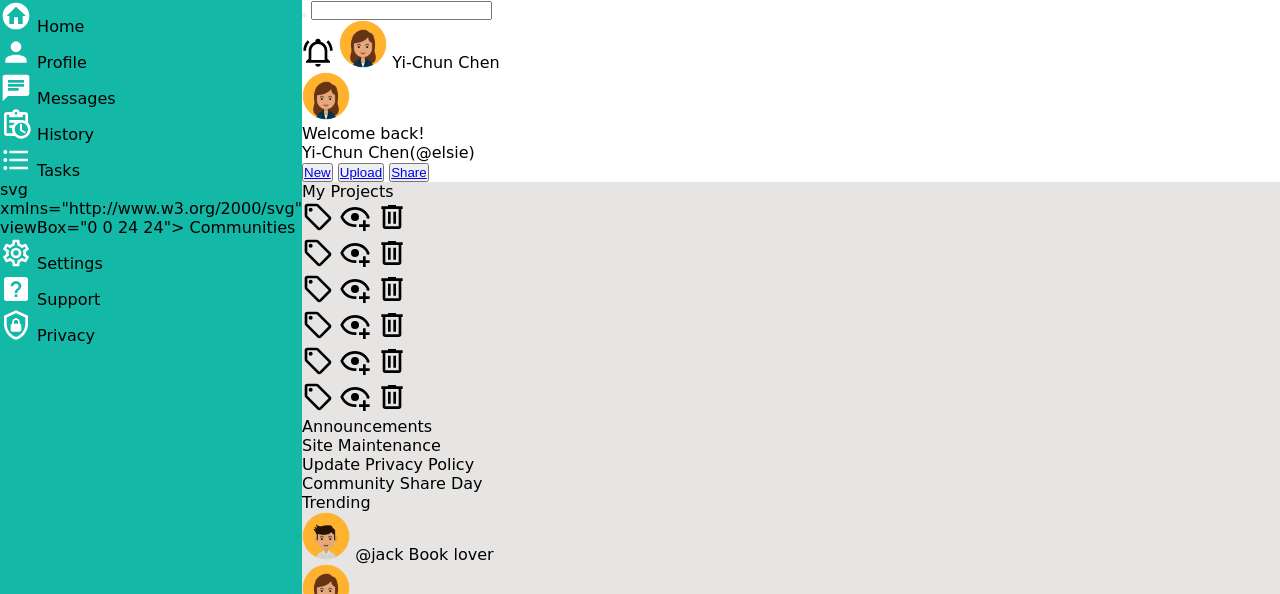
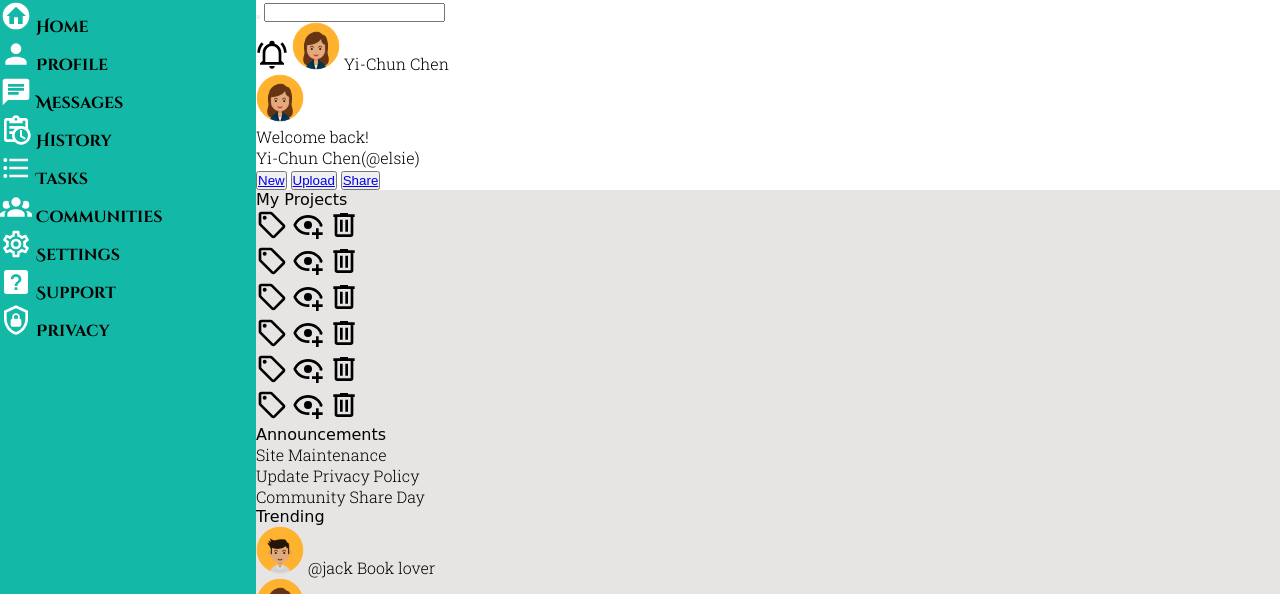
Before and after one commit to elsiechen/Admin-Dashboard, a plain HTML site: page index.html in a window 1280 px wide. Shown: the top 594 px of the page. Drawn offline with Linux system fonts and the light colour scheme; a web font is replaced by a local one.

Commit message:
Set up fonts

```diff
--- a/index.html
+++ b/index.html
@@ -41,7 +41,7 @@
                 </div>
                 <div>
                     <span>
-                        svg xmlns="http://www.w3.org/2000/svg" viewBox="0 0 24 24"><path d="M12,5.5A3.5,3.5 0 0,1 15.5,9A3.5,3.5 0 0,1 12,12.5A3.5,3.5 0 0,1 8.5,9A3.5,3.5 0 0,1 12,5.5M5,8C5.56,8 6.08,8.15 6.53,8.42C6.38,9.85 6.8,11.27 7.66,12.38C7.16,13.34 6.16,14 5,14A3,3 0 0,1 2,11A3,3 0 0,1 5,8M19,8A3,3 0 0,1 22,11A3,3 0 0,1 19,14C17.84,14 16.84,13.34 16.34,12.38C17.2,11.27 17.62,9.85 17.47,8.42C17.92,8.15 18.44,8 19,8M5.5,18.25C5.5,16.18 8.41,14.5 12,14.5C15.59,14.5 18.5,16.18 18.5,18.25V20H5.5V18.25M0,20V18.5C0,17.11 1.89,15.94 4.45,15.6C3.86,16.28 3.5,17.22 3.5,18.25V20H0M24,20H20.5V18.25C20.5,17.22 20.14,16.28 19.55,15.6C22.11,15.94 24,17.11 24,18.5V20Z" /></svg>
+                        <svg xmlns="http://www.w3.org/2000/svg" viewBox="0 0 24 24"><path d="M12,5.5A3.5,3.5 0 0,1 15.5,9A3.5,3.5 0 0,1 12,12.5A3.5,3.5 0 0,1 8.5,9A3.5,3.5 0 0,1 12,5.5M5,8C5.56,8 6.08,8.15 6.53,8.42C6.38,9.85 6.8,11.27 7.66,12.38C7.16,13.34 6.16,14 5,14A3,3 0 0,1 2,11A3,3 0 0,1 5,8M19,8A3,3 0 0,1 22,11A3,3 0 0,1 19,14C17.84,14 16.84,13.34 16.34,12.38C17.2,11.27 17.62,9.85 17.47,8.42C17.92,8.15 18.44,8 19,8M5.5,18.25C5.5,16.18 8.41,14.5 12,14.5C15.59,14.5 18.5,16.18 18.5,18.25V20H5.5V18.25M0,20V18.5C0,17.11 1.89,15.94 4.45,15.6C3.86,16.28 3.5,17.22 3.5,18.25V20H0M24,20H20.5V18.25C20.5,17.22 20.14,16.28 19.55,15.6C22.11,15.94 24,17.11 24,18.5V20Z" /></svg>
                     </span>Communities
                 </div>
                 <div class="bottom">
--- a/style.css
+++ b/style.css
@@ -5,8 +5,12 @@
 
 /* google fonts */
 body {
-    font-family: 'Cinzel Decorative', cursive;
+    /* font-family: 'Cinzel Decorative', cursive; */
     font-family: 'Roboto Slab', serif;
+    /* font-family: 'Shantell Sans', cursive; */
+}
+
+p {
     font-family: 'Shantell Sans', cursive;
 }
 
@@ -19,6 +23,7 @@ body {
 
 .sidebar {
     background-color: #14b8a6;
+    font-family: 'Cinzel Decorative', cursive;
     grid-column: 1;
     grid-row: 1/3;
 }
```
